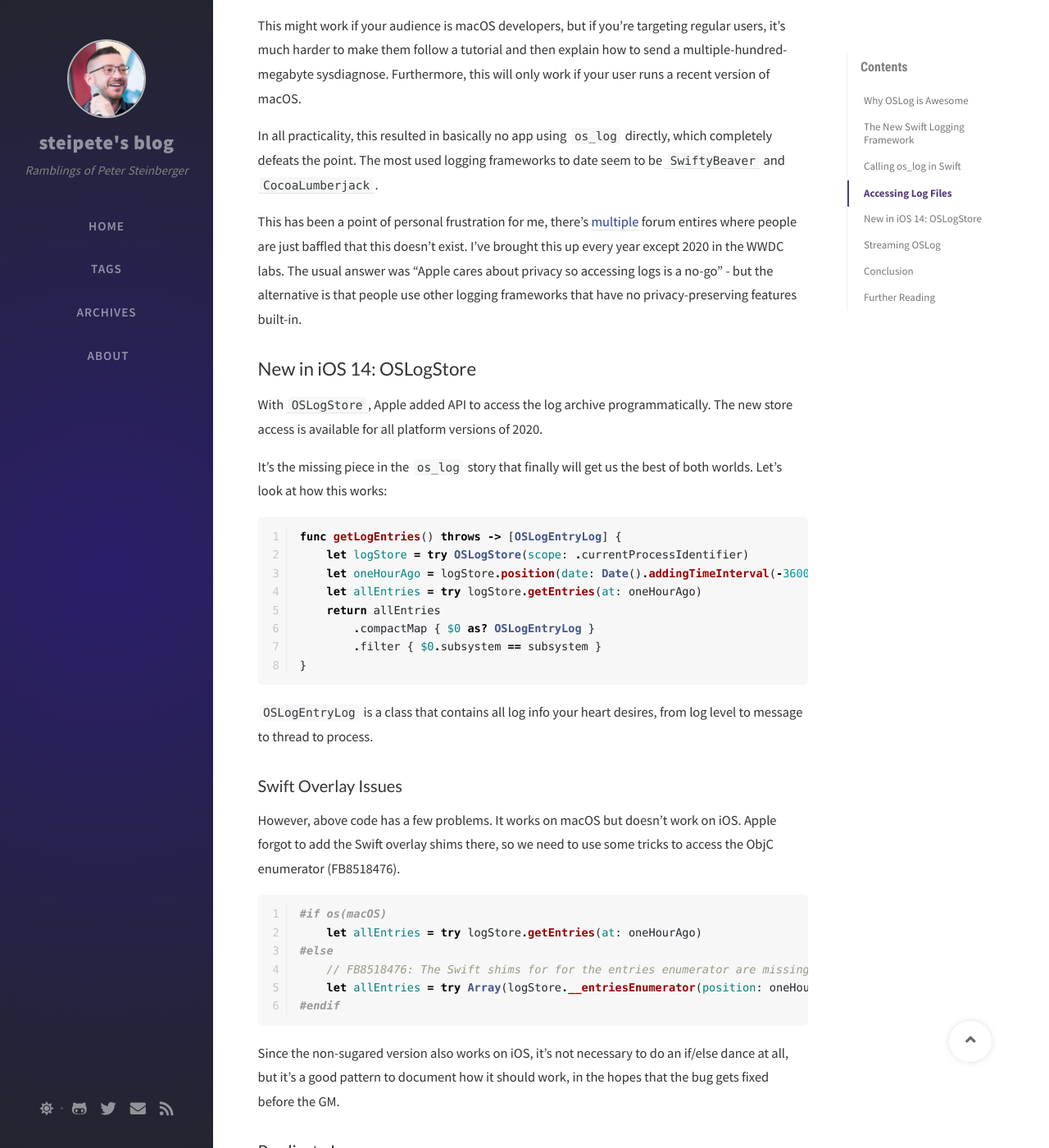
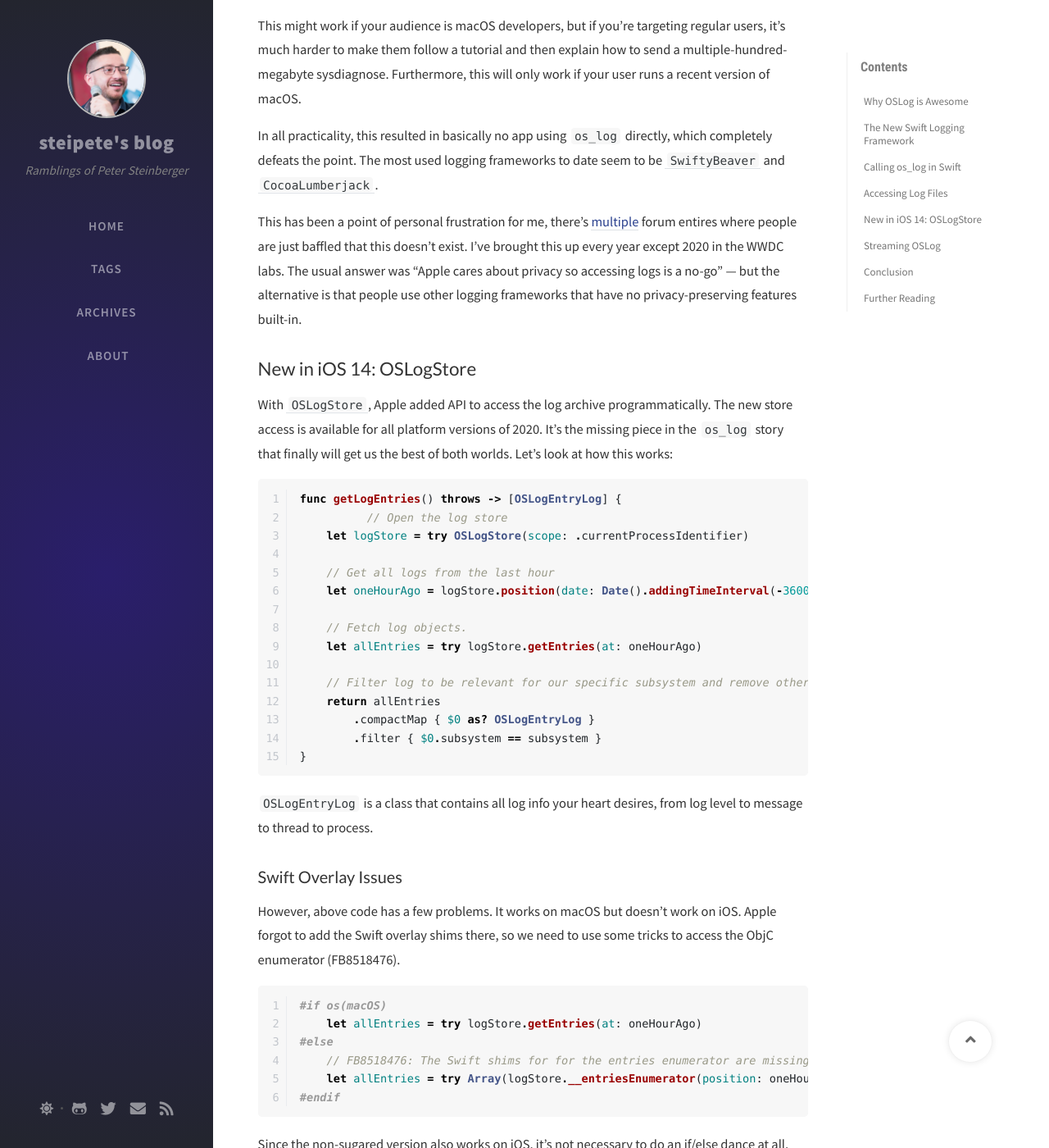
Before and after one commit to steipete/steipete.com, a Jekyll site: the page built from _posts/2020-08-22-logging-in-swift.md, in a window 1280 px wide and 1400 px high, scrolled down 2641 px. Shown: the whole window at 82% size. Built offline with Jekyll 4.4.1, drawn with Linux system fonts in a browser that asks for light colours; nearby versions of some CDN libraries; comment, search, counter and statistics services are not loaded.

Commit message:
document code

````diff
--- a/_posts/2020-08-22-logging-in-swift.md
+++ b/_posts/2020-08-22-logging-in-swift.md
@@ -83,19 +83,24 @@
 
 In all practicality, this resulted in basically no app using `os_log` directly, which completely defeats the point. The most used logging frameworks to date seem to be [`SwiftyBeaver`](https://github.com/SwiftyBeaver/SwiftyBeaver) and [`CocoaLumberjack`](https://github.com/CocoaLumberjack/CocoaLumberjack).
 
-This has been a point of personal frustration for me, there's [multiple](https://developer.apple.com/forums/thread/66984) forum entires where people are just baffled that this doesn't exist. I've brought this up every year except 2020 in the WWDC labs. The usual answer was "Apple cares about privacy so accessing logs is a no-go" - but the alternative is that people use other logging frameworks that have no privacy-preserving features built-in.
+This has been a point of personal frustration for me, there's [multiple](https://developer.apple.com/forums/thread/66984) forum entires where people are just baffled that this doesn't exist. I've brought this up every year except 2020 in the WWDC labs. The usual answer was "Apple cares about privacy so accessing logs is a no-go" — but the alternative is that people use other logging frameworks that have no privacy-preserving features built-in.
 
 ## New in iOS 14: OSLogStore
 
-With [`OSLogStore`](https://developer.apple.com/documentation/oslog/oslogstore), Apple added API to access the log archive programmatically. The new store access is available for all platform versions of 2020.
-
-It's the missing piece in the `os_log` story that finally will get us the best of both worlds. Let's look at how this works:
+With [`OSLogStore`](https://developer.apple.com/documentation/oslog/oslogstore), Apple added API to access the log archive programmatically. The new store access is available for all platform versions of 2020. It's the missing piece in the `os_log` story that finally will get us the best of both worlds. Let's look at how this works:
 
 ```swift
 func getLogEntries() throws -> [OSLogEntryLog] {
+	  // Open the log store
     let logStore = try OSLogStore(scope: .currentProcessIdentifier)
+
+    // Get all logs from the last hour
     let oneHourAgo = logStore.position(date: Date().addingTimeInterval(-3600))
+
+    // Fetch log objects.
     let allEntries = try logStore.getEntries(at: oneHourAgo)
+
+    // Filter log to be relevant for our specific subsystem and remove other elements (signposts etc)
     return allEntries
         .compactMap { $0 as? OSLogEntryLog }
         .filter { $0.subsystem == subsystem }
````
